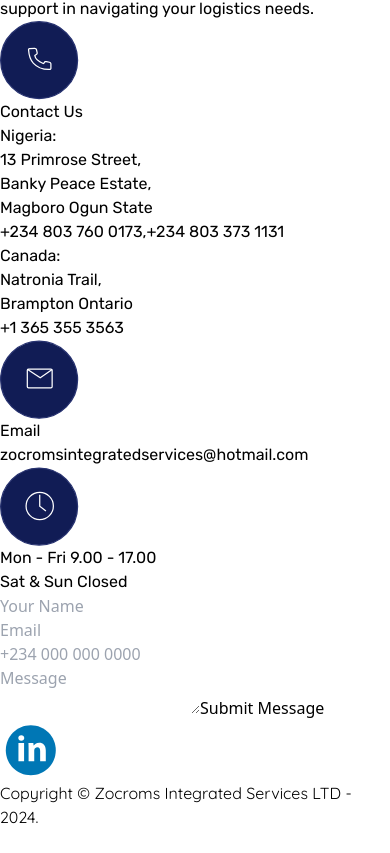
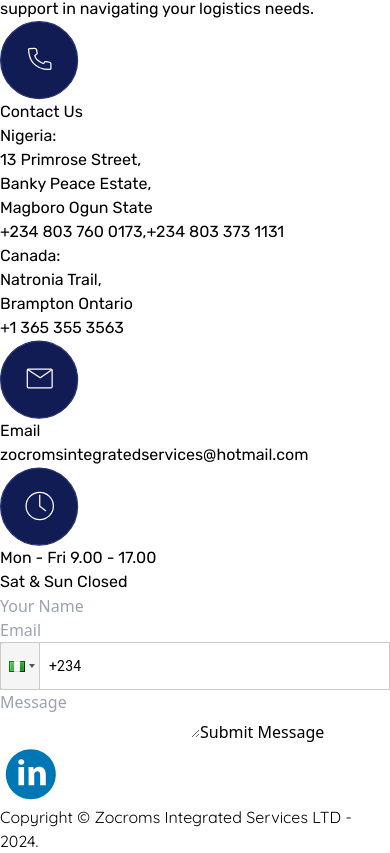
Before and after one commit to ZISLTD/frontend, a React (Vite) app: page / in a window 390 px wide. Shown: the part 5214-6067 px from the top of the page. Before the commit the page ends 6043 px from the top, so only its background shows below. Built offline with nearby package versions, Linux system fonts and the light colour scheme.

Commit message:
chore: updates

```diff
--- a/package.json
+++ b/package.json
@@ -11,7 +11,8 @@
   },
   "dependencies": {
     "react": "^18.3.1",
-    "react-dom": "^18.3.1"
+    "react-dom": "^18.3.1",
+    "react-phone-input-2": "^2.15.1"
   },
   "devDependencies": {
     "@types/react": "^18.3.3",
--- a/src/components/Contact.tsx
+++ b/src/components/Contact.tsx
@@ -1,7 +1,10 @@
 import { FormEvent, useState } from "react";
 import Button from "./shared/Button";
 import Caption from "./shared/Caption";
+import PhoneInput from "react-phone-input-2";
+import "react-phone-input-2/lib/style.css";
 
+const phoneRegex = /^\d{7,15}$/;
 const Contact = () => {
   const [mailData, setMailData] = useState({
     name: "",
@@ -13,6 +16,11 @@ const Contact = () => {
 
   const sendMail = async (e: FormEvent) => {
     e.preventDefault();
+
+    if (!phoneRegex.test(mailData.phone_number)) {
+      alert("Invalid number format");
+      return;
+    }
     try {
       setLoading(true);
       const mail = await fetch(`${import.meta.env.VITE_API}/mail`, {
@@ -133,19 +141,26 @@ const Contact = () => {
                 setMailData({ ...mailData, email: e.target.value })
               }
             />
-            <input
-              type="tel"
-              className="bg-transparent border-[1px] outline-none w-full md:w-[320px] lg:w-[260px] py-3 px-3 text-white"
-              placeholder="+234 000 000 0000"
-              required
-              name="number"
-              id="number"
-              value={mailData.phone_number}
-              pattern="[+][0-9]{3} [0-9]{3} [0-9]{3} [0-9]{4}"
-              onChange={(e) =>
-                setMailData({ ...mailData, phone_number: e.target.value })
-              }
-            />
+            <div className="bg-transparent w-full md:w-[320px] lg:w-[260px] text-white">
+              <PhoneInput
+                country={"ng"}
+                value={mailData.phone_number}
+                onChange={(phone) =>
+                  setMailData({ ...mailData, phone_number: `+${phone}` })
+                }
+                inputProps={{
+                  name: "phone",
+                  required: true,
+                  autoFocus: true,
+                }}
+                inputStyle={{
+                  width: "inherit",
+                  height: "48px",
+                  backgroundColor: "transparent",
+                  borderRadius: "0%",
+                }}
+              />
+            </div>
             <textarea
               className="bg-transparent border-[1px] outline-none w-full h-32 py-3 px-3 text-white"
               placeholder="Message"
```
Also changed, not shown: 1 other file (tests, documents, lock files or other folders).
